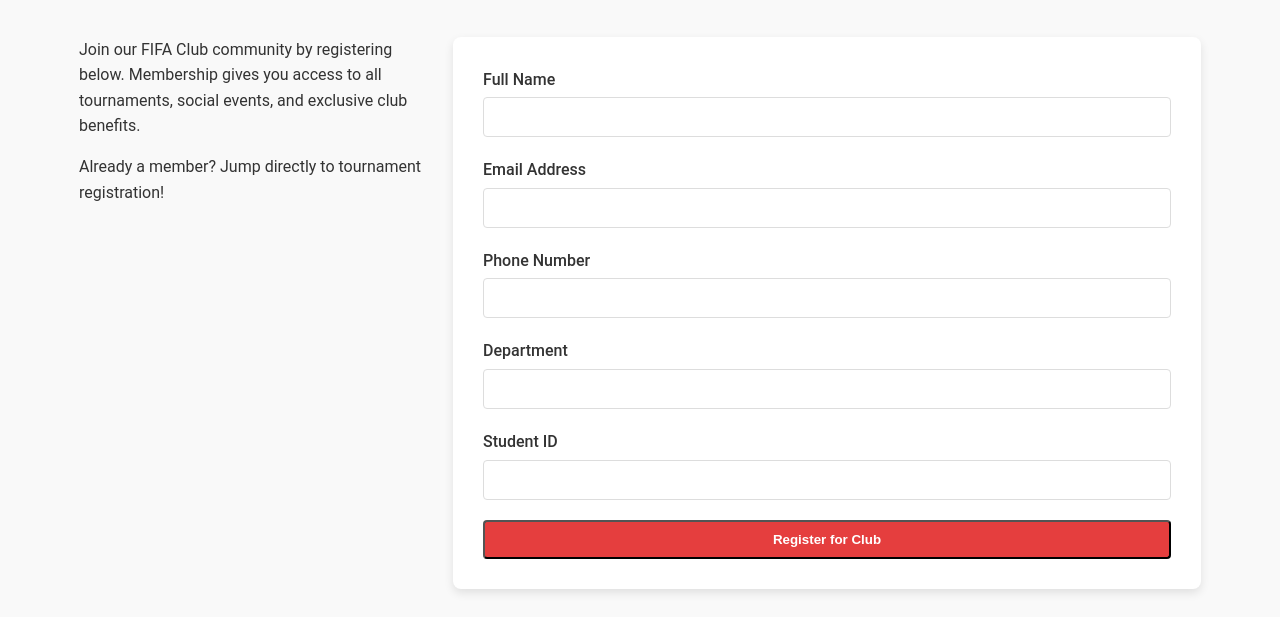
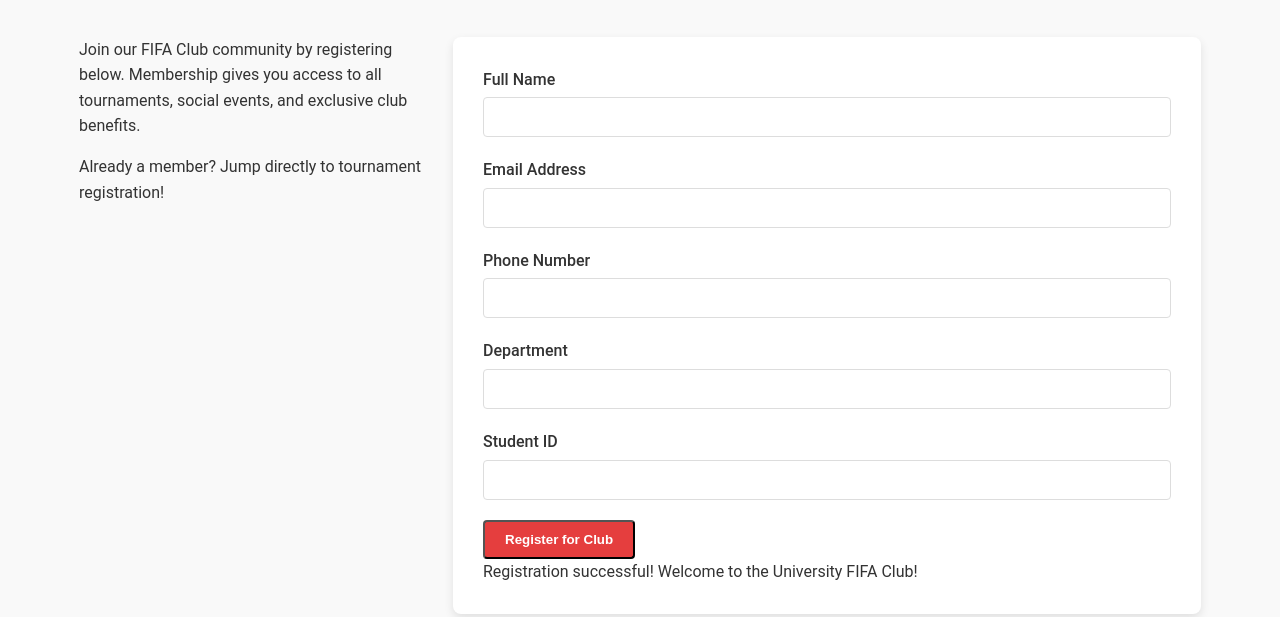
Before and after one commit to IGoky13/IGoky13.github.io, a plain HTML site: page FifaTournamentUniClub-main/registration.html in a window 1280 px wide. Shown: the part 183-800 px from the top of the page. Drawn offline with nearby package versions, Linux system fonts and the light colour scheme.

Commit message:
Update registration.html

```diff
--- a/FifaTournamentUniClub-main/registration.html
+++ b/FifaTournamentUniClub-main/registration.html
@@ -5,40 +5,9 @@
     <meta name="viewport" content="width=device-width, initial-scale=1.0">
     <title>Registration - University FIFA Club</title>
     <link rel="stylesheet" href="styles.css">
-    <!-- Author: Teoman Güven and İsmet Gökay -->
-    <style>
-        .registration-content {
-            min-height: 500px; /* Set a fixed minimum height */
-            display: flex;
-            flex-wrap: wrap;
-        }
-
-        .registration-form {
-            height: 100%;
-            display: flex;
-            flex-direction: column;
-        }
-
-        .registration-form form {
-            flex: 1;
-            display: flex;
-            flex-direction: column;
-            justify-content: space-between;
-        }
-
-        #tournament-registration .tournament-image {
-            display: none;
-        }
-
-        #registration .registration-form,
-        #tournament-registration .registration-form {
-            flex: 2;
-            min-width: 300px;
-        }
-    </style>
+    <link rel="stylesheet" href="https://code.jquery.com/ui/1.13.2/themes/base/jquery-ui.css">
 </head>
 <body>
-    <!-- Header Section -->
     <header id="main-header">
         <div class="container">
             <div class="logo">
@@ -57,7 +26,6 @@
         </div>
     </header>
 
-    <!-- Main Content -->
     <main>
         <section id="registration" class="section">
             <div class="container">
@@ -90,6 +58,9 @@
                                 <input type="text" id="student-id" name="student-id" required>
                             </div>
                             <button type="submit" class="btn">Register for Club</button>
+                            <div id="club-form-success" class="form-feedback success-message">
+                                Registration successful! Welcome to the University FIFA Club!
+                            </div>
                         </form>
                     </div>
                 </div>
@@ -134,6 +105,9 @@
                                 <input type="text" id="preferred-team" name="preferred-team" required>
                             </div>
                             <button type="submit" class="btn">Register for Tournament</button>
+                            <div id="tournament-form-success" class="form-feedback success-message">
+                                Tournament registration successful! Check your email for confirmation.
+                            </div>
                         </form>
                     </div>
                 </div>
@@ -141,7 +115,6 @@
         </section>
     </main>
 
-    <!-- Footer -->
     <footer id="main-footer">
         <div class="container">
             <div class="footer-content">
@@ -170,5 +143,105 @@
             </div>
         </div>
     </footer>
+
+    <script src="https://code.jquery.com/jquery-3.6.0.min.js"></script>
+    <script src="https://cdn.jsdelivr.net/npm/jquery-validation@1.19.5/dist/jquery.validate.min.js"></script>
+
+    <script>
+        $(document).ready(function() {
+            $("#club-registration").validate({
+        rules: {
+            name: {
+                required: true,
+                minlength: 3
+            },
+            email: {
+                required: true,
+                email: true
+            },
+            birthday: {
+                required: true,
+            },
+            phone: {
+                required: true,
+                minlength: 10
+            },
+            department: {
+                required: true
+            },
+            "student-id": {
+                required: true,
+                minlength: 5
+            }
+        },
+        messages: {
+            name: {
+                required: "Please enter your full name",
+                minlength: "Name must be at least 3 characters long"
+            },
+            email: {
+                required: "Please enter your email",
+                email: "Please enter a valid email"
+            },
+            birthday: {
+                required: "Please enter your birth date",
+            },
+            phone: {
+                required: "Please enter your phone number",
+                minlength: "Phone number must be at least 10 digits"
+            },
+            department: {
+                required: "Please enter your department"
+            },
+            "student-id": {
+                required: "Please enter your student ID",
+                minlength: "Student ID must be at least 5 characters"
+            }
+        },
+        submitHandler: function(form) {
+            alert("Club registration submitted successfully!");
+            form.reset();
+        }
+    });
+    $("#tournament-registration-form").validate({
+        rules: {
+            "member-email": {
+                required: true,
+                email: true
+            },
+            tournament: {
+                required: true
+            },
+            "skill-level": {
+                required: true
+            },
+            "preferred-team": {
+                required: true
+            }
+        },
+        messages: {
+            "member-email": {
+                required: "Please enter your registered email",
+                email: "Please enter a valid email"
+            },
+            tournament: {
+                required: "Please select a tournament"
+            },
+            "skill-level": {
+                required: "Please select your skill level"
+            },
+            "preferred-team": {
+                required: "Please enter your preferred team"
+            }
+        },
+        submitHandler: function(form) {
+            alert("Tournament registration submitted successfully!");
+            form.reset();
+        }
+    });
+        });
+    </script>
+
+    <script src="scripts.js"></script>
 </body>
 </html>
```
